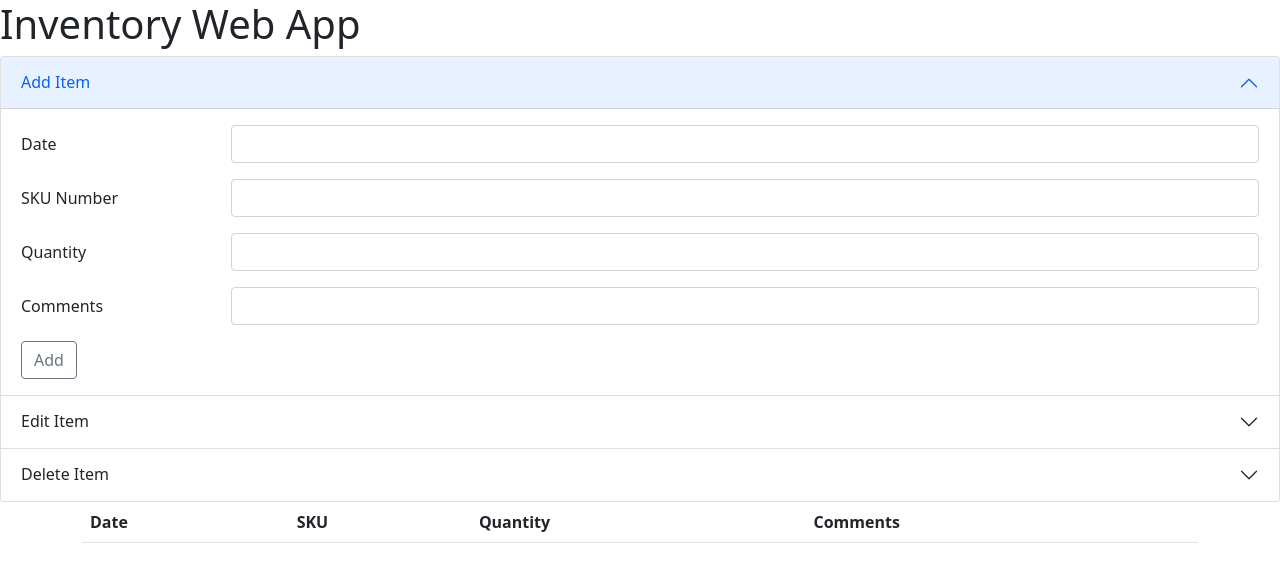
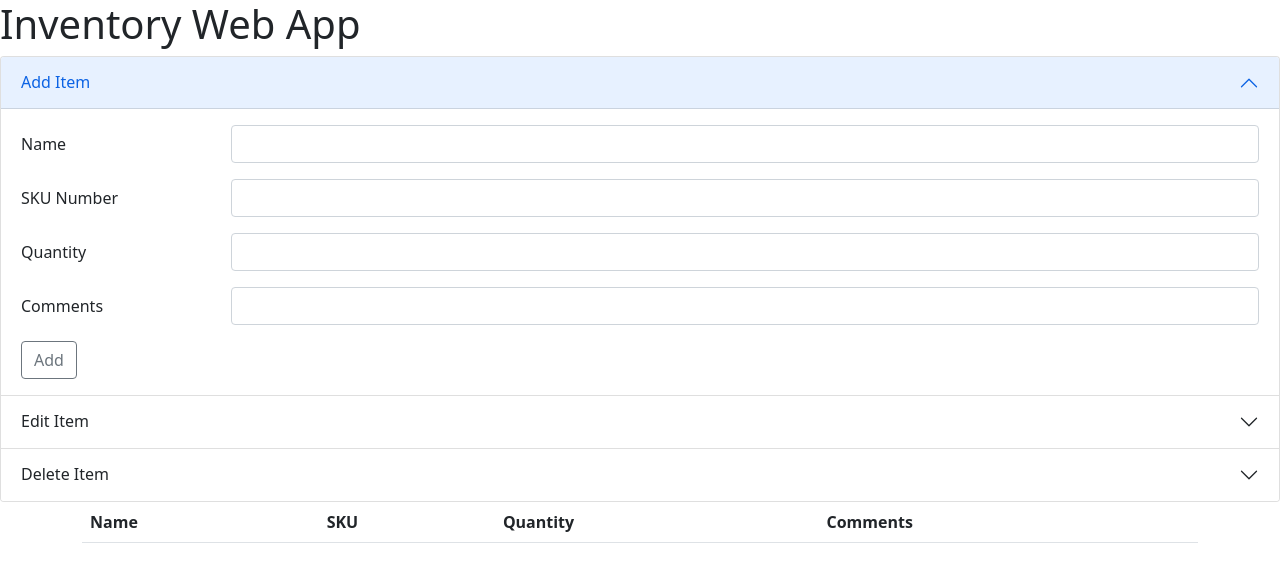
Before and after one commit to timothyhyun/Inventory-Tracking-Web-App, a Flask app: template templates/index.html in a window 1280 px wide. Shown: the top 582 px of the page. Run offline with Flask 2, Linux system fonts and the light colour scheme; the template is opened without the code that fills it, so the values that code supplies are empty; parts of the project's set-up code (start-up, migrations or seed data) failed here and were passed over; some libraries are stand-ins or nearby versions.

Commit message:
working inventory

```diff
--- a/main.py
+++ b/main.py
@@ -28,10 +28,7 @@ def background():
         time.sleep(0.1)
         if not client:
             continue
-        print("connected")
-        if key not in session:
-            disconnect_client()
-            break
+
         inv = client.getInventory()
         for item in inv:
             if item == "close":
@@ -45,20 +42,22 @@ def background():
 @app.route("/addInventory")
 def add_inventory():
     global client
-    date = request.args.get("date")
+    if client == None:
+        return "Error"
+    name = request.args.get("name")
     quantity = request.args.get("quantity")
     sku = request.args.get("sku")
     comments = request.args.get("comments")
     try:
         if int(quantity) <= 0 or sku == "":
             # invalid input
-            return
+            return "Error"
         inv = client.getInventory()
         for item in inv:
             if sku == item[1]:
                 # invalid input
-                return
-        temp = [date, sku, quantity, comments]
+                return "Error"
+        temp = [name, sku, quantity, comments]
         if client:
             print(temp)
             client.addInventory(json.dumps(temp))
@@ -71,7 +70,9 @@ def add_inventory():
 @app.route("/editInventory")
 def edit_inventory():
     global client
-    date = request.args.get("date")
+    if client == None:
+        return "Error"
+    name = request.args.get("name")
     quantity = request.args.get("quantity")
     sku = request.args.get("sku")
     comments = request.args.get("comments")
@@ -80,20 +81,24 @@ def edit_inventory():
     except Exception as err:
         print("Error", err)
         return "Error"
-    if client.editInventory(date, sku, quantity, comments) == "Invalid Input":
-        pass
+    if client.editInventory(name, sku, quantity, comments) == "Invalid Input":
+        return "Error"
+    return "none"
 
 @app.route("/deleteInventory")
 def delete_inventory():
     global client
+    if client == None:
+        return "Error"
     sku = request.args.get("sku")
     if client.deleteInventory(sku) == "Invalid Input":
-        pass
+        return "Error"
+    return "none"
 
 
-# Date, Name, Quantity, SKU, Comments
+# Name, Quantity, SKU, Comments
 
-
+@app.route("/get_inventory")
 def get_inventory():
     return jsonify({"inventory":inventory})
 
--- a/static/index.js
+++ b/static/index.js
@@ -1,8 +1,8 @@
 $(function() {
     $('#addItem').bind('click', function() {
-        var adddate = document.getElementById("addDate")
-        var valueDate = adddate.value
-        adddate.value = ""
+        var addname = document.getElementById("addName")
+        var valueName = addname.value
+        addname.value = ""
 
         var addsku = document.getElementById("addSKU")
         var valueSKU = addsku.value
@@ -17,7 +17,7 @@ $(function() {
         addcomments.value = ""
 
         $.getJSON('/addInventory',
-            {date:valueDate, sku: valueSKU, quantity:valuequantity, comments:valuecomment},
+            {name:valueName, sku: valueSKU, quantity:valuequantity, comments:valuecomment},
             function(data) {
 
             });
@@ -26,9 +26,9 @@ $(function() {
 
 $(function() {
     $('#editItem').bind('click', function() {
-        var editdate = document.getElementById("editDate")
-        var valueDate = editdate.value
-        editdate.value = ""
+        var editname = document.getElementById("editName")
+        var valueName = editname.value
+        editname.value = ""
 
         var editsku = document.getElementById("editSKU")
         var valueSKU = editsku.value
@@ -43,7 +43,7 @@ $(function() {
         editcomments.value = ""
 
         $.getJSON('/editInventory',
-            {date:valueDate, sku: valueSKU, quantity:valuequantity, comments:valuecomment},
+            {name:valueName, sku: valueSKU, quantity:valuequantity, comments:valuecomment},
             function(data) {
 
             });
@@ -71,7 +71,7 @@ $(function() {
 
 
 window.onload = function (){
-    var update_loop = setInterval(update, 100);
+    var update_loop = setInterval(updateTable, 100);
     updateTable()
 };
 
@@ -81,8 +81,18 @@ function updateTable(){
                 return response.json();
             }).then(function (text) {
                 var table = document.getElementById("inventory")
+                var tableBody = document.getElementById("inventory_body")
                 // somehow clear entire table except head
                 inventory = text["inventory"]
+                tableBody.innerHTML = ""
+                console.log(inventory)
+                for (let i = 0; i < inventory.length; i++){
+                    var row = tableBody.insertRow(0)
+                    for (let j = 0; j < inventory[i].length; j++){
+                        var cell = row.insertCell(-1)
+                        cell.innerHTML = inventory[i][j]
+                    }
+                }
 
             });
 };
--- a/templates/index.html
+++ b/templates/index.html
@@ -28,9 +28,9 @@
 
                   <!-- Add text fields and button-->
                   <div class="mb-3 row">
-                    <label for="addDate" class="col-sm-2 col-form-label">Date</label>
+                    <label for="addName" class="col-sm-2 col-form-label">Name</label>
                     <div class="col-sm-10">
-                      <input type="text" class="form-control" id="addDate">
+                      <input type="text" class="form-control" id="addName">
                     </div>
                   </div>
                   <div class="mb-3 row">
@@ -69,9 +69,9 @@
 
                   <!-- Add text fields and button-->
                   <div class="mb-3 row">
-                    <label for="editDate" class="col-sm-2 col-form-label">Date</label>
+                    <label for="editName" class="col-sm-2 col-form-label">Name</label>
                     <div class="col-sm-10">
-                      <input type="text" class="form-control" id="editDate">
+                      <input type="text" class="form-control" id="editName">
                     </div>
                   </div>
                   <div class="mb-3 row">
@@ -128,18 +128,18 @@
 
 
         <!-- view inventory-->
-        <div class="container" id="inventory">
+        <div class="container">
         <!-- table -->
-        <table class="table table-striped">
+        <table class="table table-striped" id = "inventory">
           <thead>
             <tr>
-              <th scope="col">Date</th>
+              <th scope="col">Name</th>
               <th scope="col">SKU</th>
               <th scope="col">Quantity</th>
               <th scope="col">Comments</th>
             </tr>
           </thead>
-          <tbody>
+          <tbody id = "inventory_body">
 
           </tbody>
         </table>
```
Also changed, not shown: client.py (+10 -10 lines).
